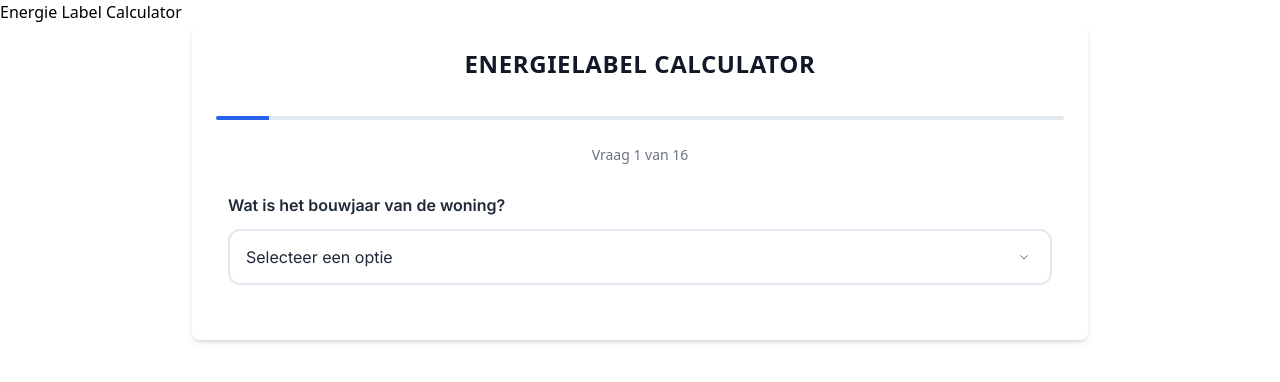
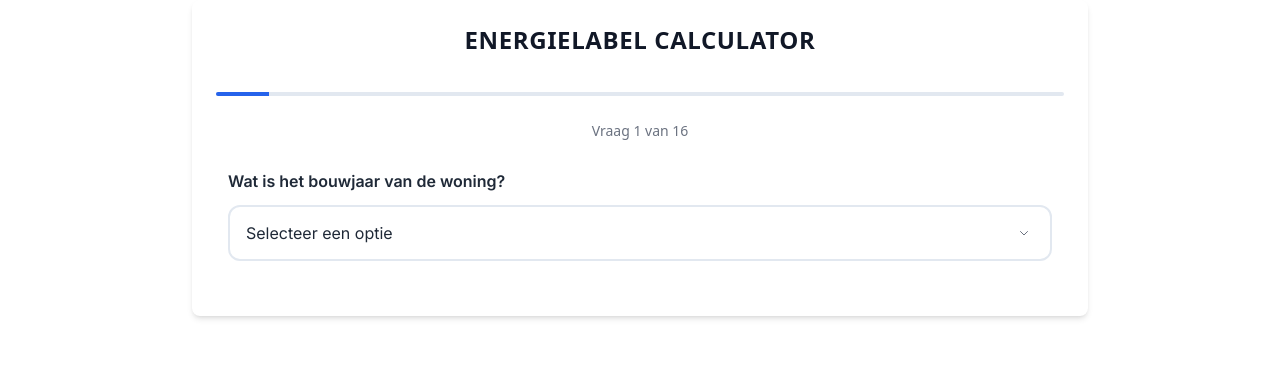
Before and after one commit to JorisPaarde/energy-calculator, a React (Vite) app: page / in a window 1280 px wide. Shown: the top 382 px of the page. Built offline with nearby package versions, Linux system fonts and the light colour scheme.

Commit message:
removes apptitle

```diff
--- a/src/App.jsx
+++ b/src/App.jsx
@@ -19,7 +19,6 @@ function App() {
 
   return (
     <div className="app-container">
-      <h1 className="app-title">Energie Label Calculator</h1>
       {!showResults ? (
         <EnergyCalculator
           onComplete={handleComplete}
```
